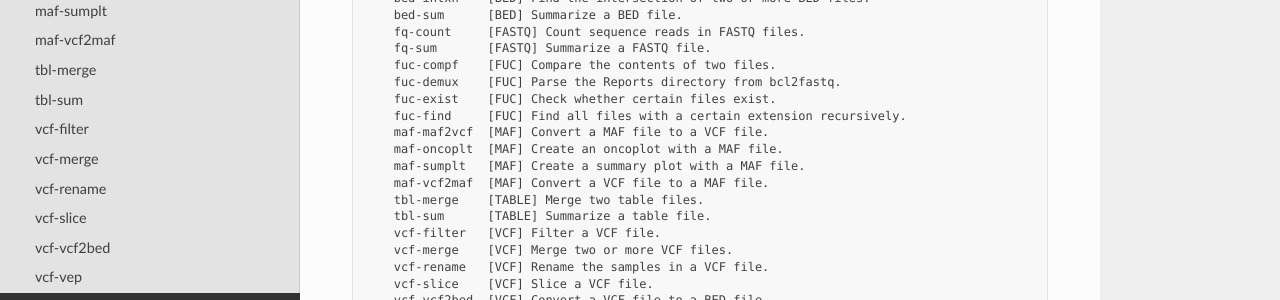
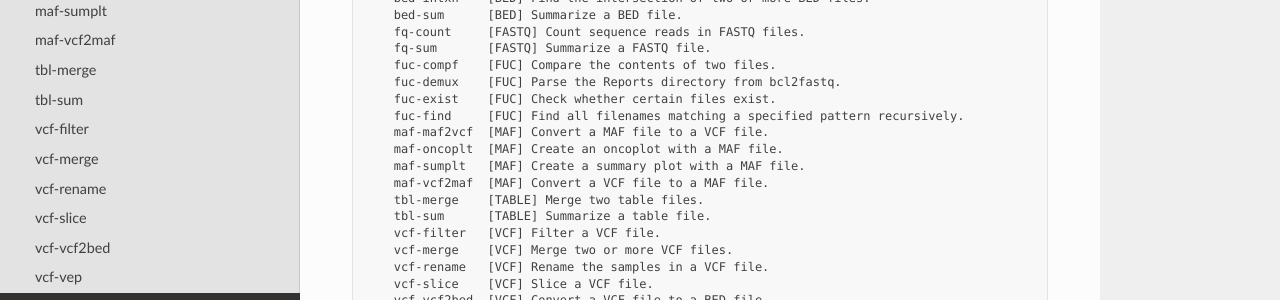
Before and after one commit to sbslee/fuc, a Sphinx documentation site: the page built from docs/cli.rst, in a window 1280 px wide and 900 px high. Shown: the part 486-786 px from the top of the window. Built offline with Sphinx 7.4.7 and the Read the Docs theme 2.0.0, drawn with Linux system fonts in a browser that asks for light colours; some of the changed text lies outside the part shown.

Commit message:
Update docs

```diff
--- a/README.rst
+++ b/README.rst
@@ -121,7 +121,7 @@
        fuc-compf    [FUC] Compare the contents of two files.
        fuc-demux    [FUC] Parse the Reports directory from bcl2fastq.
        fuc-exist    [FUC] Check whether certain files exist.
-       fuc-find     [FUC] Find all files with a certain extension recursively.
+       fuc-find     [FUC] Find all filenames matching a specified pattern recursively.
        maf-maf2vcf  [MAF] Convert a MAF file to a VCF file.
        maf-oncoplt  [MAF] Create an oncoplot with a MAF file.
        maf-sumplt   [MAF] Create a summary plot with a MAF file.
--- a/docs/cli.rst
+++ b/docs/cli.rst
@@ -29,7 +29,7 @@
        fuc-compf    [FUC] Compare the contents of two files.
        fuc-demux    [FUC] Parse the Reports directory from bcl2fastq.
        fuc-exist    [FUC] Check whether certain files exist.
-       fuc-find     [FUC] Find all files with a certain extension recursively.
+       fuc-find     [FUC] Find all filenames matching a specified pattern recursively.
        maf-maf2vcf  [MAF] Convert a MAF file to a VCF file.
        maf-oncoplt  [MAF] Create an oncoplot with a MAF file.
        maf-sumplt   [MAF] Create a summary plot with a MAF file.
@@ -305,17 +305,17 @@
 .. code-block:: text
 
    $ fuc fuc-find -h
-   usage: fuc fuc-find [-h] [--dir PATH] ext
+   usage: fuc fuc-find [-h] [--dir PATH] pattern
 
-   This command will recursively find all files with a certain extension and then return their absolute paths.
+   This command will recursively find all the filenames matching a specified pattern and then return their absolute paths.
 
    Usage examples:
-     $ fuc fuc-find .vcf
-     $ fuc fuc-find .vcf.gz
-     $ fuc fuc-find .vcf.gz --dir ~/test_dir
+     $ fuc fuc-find "*.vcf"
+     $ fuc fuc-find "*.vcf.*"
+     $ fuc fuc-find "*.vcf.gz" --dir ~/test_dir
 
    Positional arguments:
-     ext         File extension.
+     pattern     Filename pattern.
 
    Optional arguments:
      -h, --help  Show this help message and exit.
--- a/test.py
+++ b/test.py
@@ -99,7 +99,7 @@
         self.assertTrue('True' in result.stdout)
 
     def test_fucfind(self):
-        result = subprocess.run(['fuc', 'fuc-find', 'vcf'], capture_output=True, text=True, check=True)
+        result = subprocess.run('fuc fuc-find "*.vcf"', shell=True, capture_output=True, text=True, check=True)
         self.assertTrue('1.vcf' in result.stdout)
 
     def test_qfcount(self):
```
